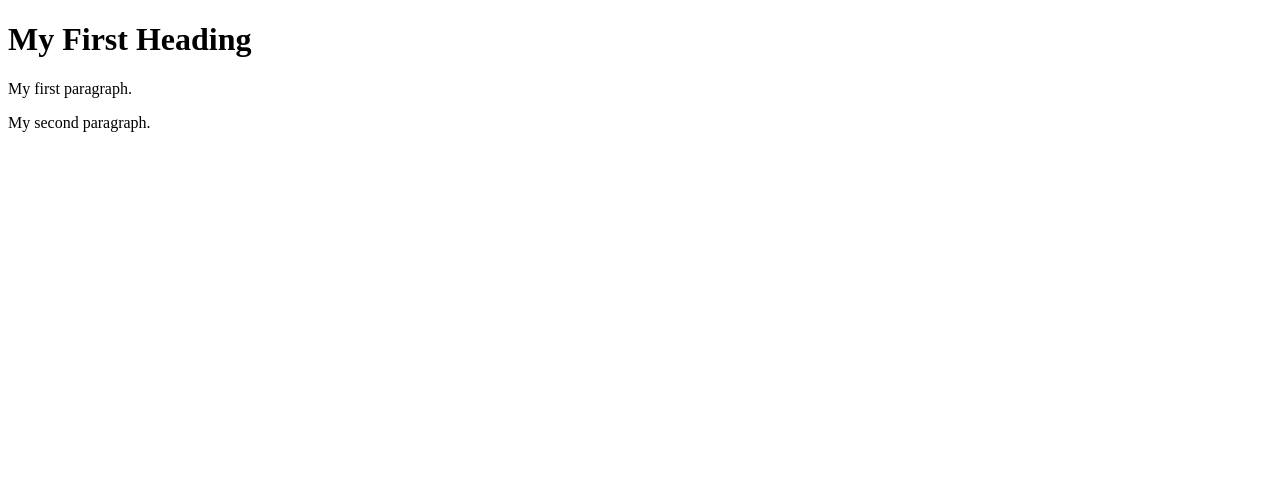
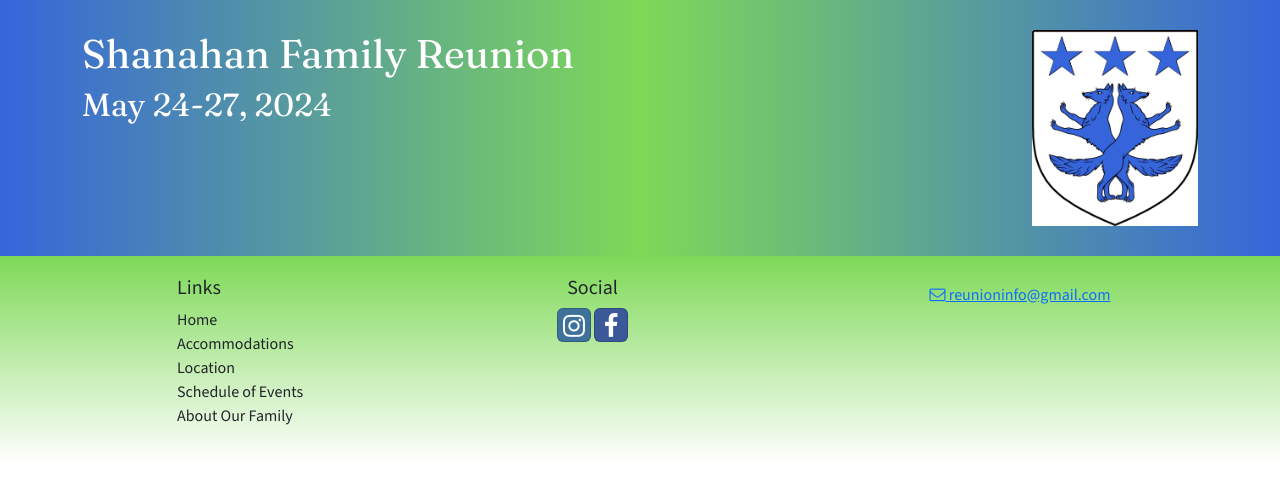
Before and after one commit to emily719/family-reunion, a website: page index.html in a window 1280 px wide. Drawn offline with nearby package versions, Linux system fonts and the light colour scheme.

Commit message:
"header footer"

```diff
--- a/index.html
+++ b/index.html
@@ -1,10 +1,73 @@
 <!DOCTYPE html>
-<html>
+
+<html lang="en">
+
+<head>
+    <!-- Required meta tags always come first -->
+    <meta charset="utf-8" />
+    <meta name="viewport" content="width=device-width, initial-scale=1" />
+
+    <!-- Bootstrap CSS -->
+    <link rel="stylesheet" href="node_modules/bootstrap/dist/css/bootstrap.min.css" />
+
+    <!-- Additional CSS must be placed after Bootstrap CSS -->
+    <!-- build:css css/main.css -->
+    <link rel="stylesheet" href="node_modules/bootstrap/dist/css/bootstrap.min.css" />
+    <link rel="stylesheet" href="node_modules/font-awesome/css/font-awesome.min.css" />
+    <link rel="stylesheet" href="node_modules/bootstrap-social/bootstrap-social.css" />
+    <link rel="stylesheet" href="css/styles.css" />
+    <!-- endbuild -->
+    <link rel="stylesheet" href="https://fonts.googleapis.com/css?family=Fraunces|Source+Sans+3" />
 <body>
 
-<h1>My First Heading</h1>
-<p>My first paragraph.</p>
-<p>My second paragraph.</p>
+    <header class="jumbotron jumbotron-fluid">
+        <div class="container">
+            <div class="row">
 
+                <div class="col">
+                    <h1>Shanahan Family Reunion</h1>
+                    <h2>May 24-27, 2024</h2>
+                </div>
+                <div class="col-4 col-sm-3 col-md-2 align-self-center">
+                    <img src="img/shanahan-crest.jpg" width=212 class="img-fluid" />
+                </div>
+            </div>
+        </div>
+    </header>
+
+    <div>
+
+    </div>
+
+    <footer class="site-footer">
+        <div class="container">
+            <div class="row">
+                <div class="col-4 col-sm-2 offset-1">
+                    <h5>Links</h5>
+                    <ul class="list-unstyled">
+                        <li><a href="index.html"> Home</a></li>
+                        <li><a href="accommodations.html"> Accommodations</a></li>
+                        <li><a href="location.html"> Location</a></li>
+                        <li><a href="schedule.html"> Schedule of Events</a></li>
+                        <li><a href="about.html"> About Our Family</a></li>
+                    </ul>
+                </div>
+                <div class="col-6 col-sm-5 text-center">
+                    <h5>Social</h5>
+                    <a class="btn btn-social-icon btn-instagram" href="http://instagram.com/"><i
+                            class="fa fa-instagram"></i></a>
+                    <a class="btn btn-social-icon btn-facebook" href="http://facebook.com/"><i
+                            class="fa fa-facebook"></i></a>
+                </div>
+                <div class="col-sm-4 text-center">
+                    <a role="button" class="btn btn-link" href="mailto:campsites@nucamp.co"><i
+                            class="fa fa-envelope-o"></i> reunioninfo@gmail.com</a>
+                </div>
+            </div>
+        </div>
+    </footer>
 </body>
+<script src="node_modules/jquery/dist/jquery.slim.min.js"></script>
+<script src="https://unpkg.com/@popperjs/core@2/dist/umd/popper.js"></script>
+<script src="node_modules/bootstrap/dist/js/bootstrap.min.js"></script>
 </html>
```
